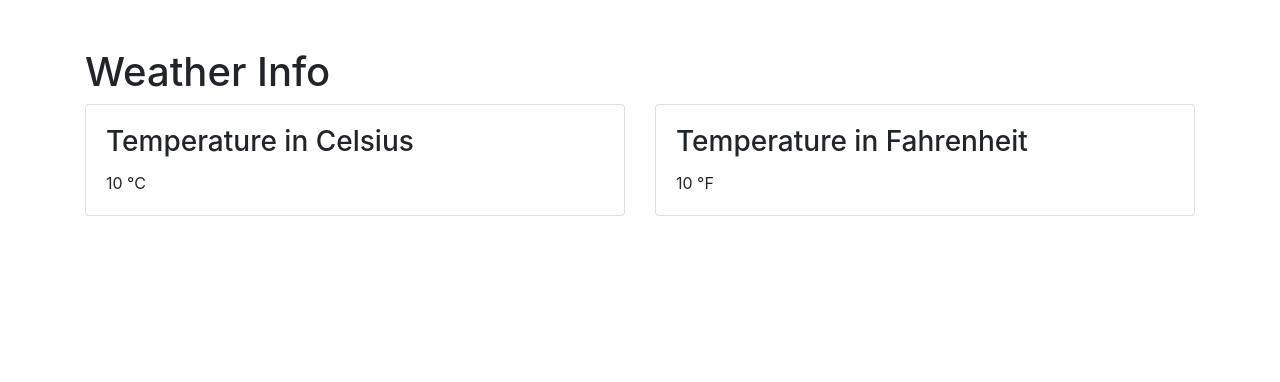
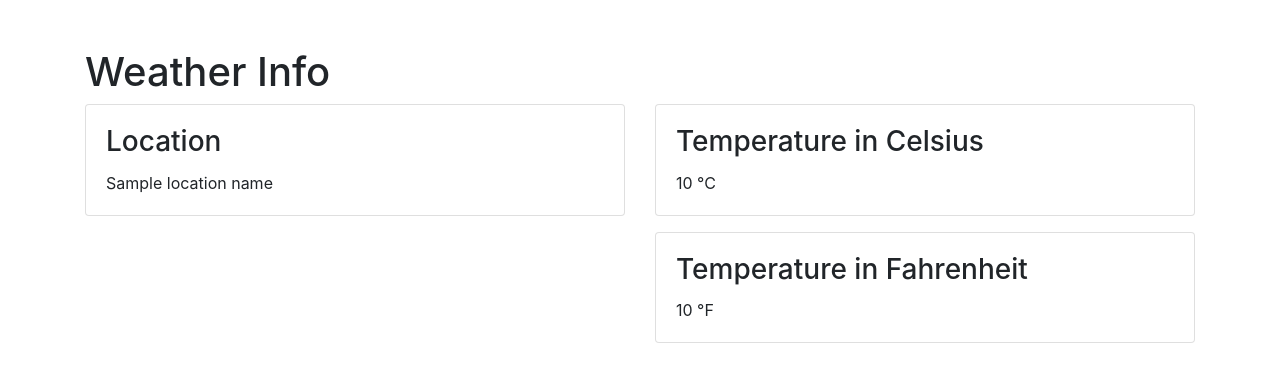
Before and after one commit to oliverthen/wx-app, a FastAPI app: template templates/weather.html in a window 1280 px wide. Shown: the top 382 px of the page. Run offline with FastAPI, Linux system fonts and the light colour scheme; the template is opened without the code that fills it: most values are stand-ins (such as "Sample title", 1, 10 or a date in 2020); some libraries are stand-ins or nearby versions.

Commit message:
Location Name Implemented

```diff
--- a/main.py
+++ b/main.py
@@ -54,6 +54,16 @@ def get_lat_lon_city(city, state):
     city_data = _process_city_state(city, state)
     return (city_data[0]["lat"], city_data[0]["lon"])
 
+def get_location_name(latitude, longitude):
+    """Based upon coordinates, returns name of location"""
+    geo_url = f"http://api.openweathermap.org/geo/1.0/reverse?lat={latitude}&lon={longitude}&appid={key_api}"
+
+    geo_response = requests.get(geo_url)
+    response = geo_response.json()
+    print(response)
+
+    return (response[0]["name"], response[0]["state"])
+
 @app.get("/", response_class=HTMLResponse)
 async def get_coordinates(request: Request):
     return templates.TemplateResponse("index.html", {"request": request})
@@ -75,13 +85,15 @@ async def return_data(
     response = requests.get(url)
     data = response.json()
 
+    (loc_name, loc_state) = get_location_name(latitude, longitude)
+    location_name = f"{loc_name}, {loc_state}"
+
     temp_c = convert_kelvin_to_celsius(data["current"]["temp"])
-
     temp_f = convert_celsius_to_fahrenheight(temp_c)
 
     return templates.TemplateResponse(
         "weather.html",
-        {"request": request, "temp_c": round(temp_c), "temp_f": round(temp_f)},
+        {"request": request, "location_name": location_name, "temp_c": round(temp_c), "temp_f": round(temp_f)},
     )
 
 
--- a/templates/weather.html
+++ b/templates/weather.html
@@ -13,18 +13,48 @@
 			<div class="col-md-6">
 				<div class="card">
 					<div class="card-body">
+						<h3 class="card-title">Location</h3>
+						<p class="card-text">{{ location_name }}</p>
+					</div>
+				</div>
+				<!-- <div class="card mt-3">
+					<div class="card-body">
+						<h3 class="card-title">Humidity</h3>
+						<p class="card-text">{{ humidity }}%</p>
+					</div>
+				</div>
+				<div class="card mt-3">
+					<div class="card-body">
+						<h3 class="card-title">Pressure</h3>
+						<p class="card-text">{{ pressure }} hPa</p>
+					</div>
+				</div>
+				<div class="card mt-3">
+					<div class="card-body">
+						<h3 class="card-title">Weather Description</h3>
+						<p class="card-text">{{ weather_description }}</p>
+					</div>
+				</div> -->
+			</div>
+			<div class="col-md-6">
+				<div class="card">
+					<div class="card-body">
 						<h3 class="card-title">Temperature in Celsius</h3>
 						<p class="card-text">{{ temp_c }} &deg;C</p>
 					</div>
 				</div>
-			</div>
-			<div class="col-md-6">
-				<div class="card">
+				<div class="card mt-3">
 					<div class="card-body">
 						<h3 class="card-title">Temperature in Fahrenheit</h3>
 						<p class="card-text">{{ temp_f }} &deg;F</p>
 					</div>
 				</div>
+				<!-- <div class="card mt-3">
+					<div class="card-body">
+						<h3 class="card-title">Weather</h3>
+						<img src="{{ weather_icon }}" alt="Weather Icon">
+					</div>
+				</div> -->
 			</div>
 		</div>
 	</div>
```
